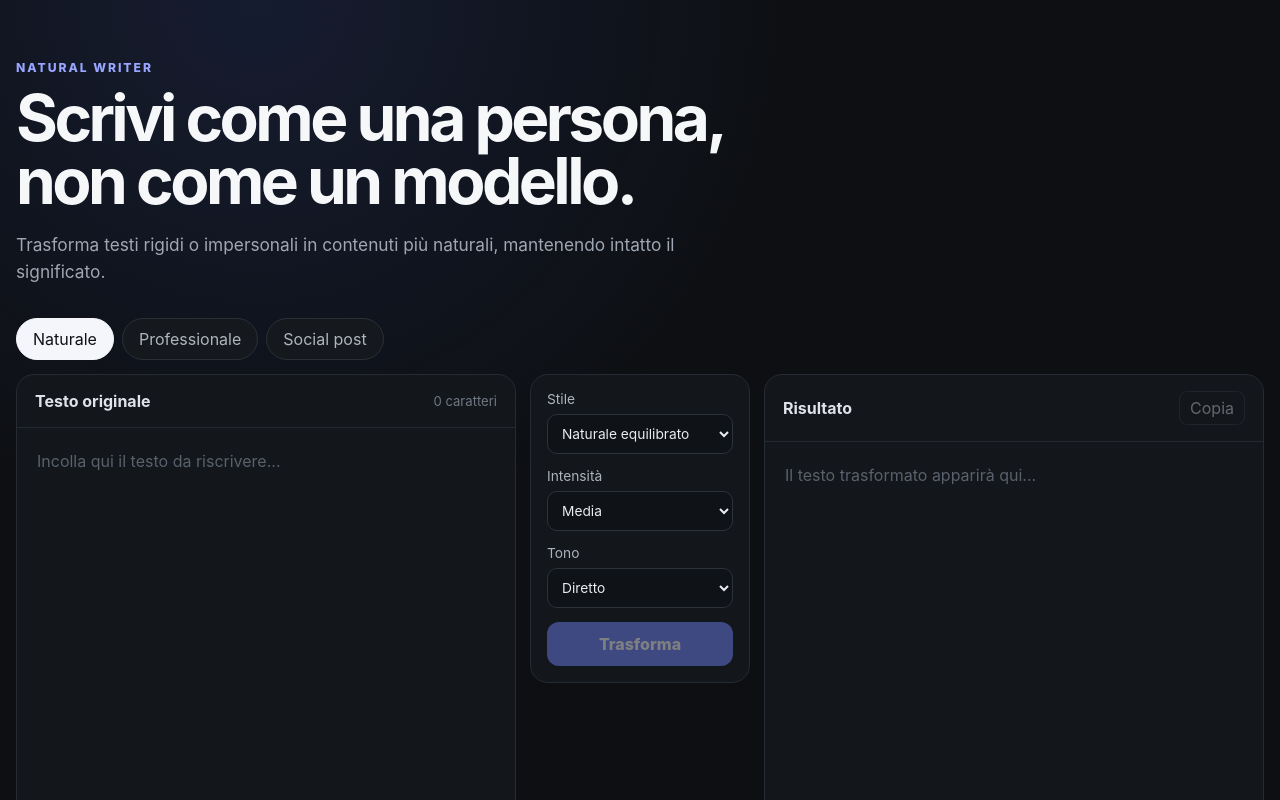
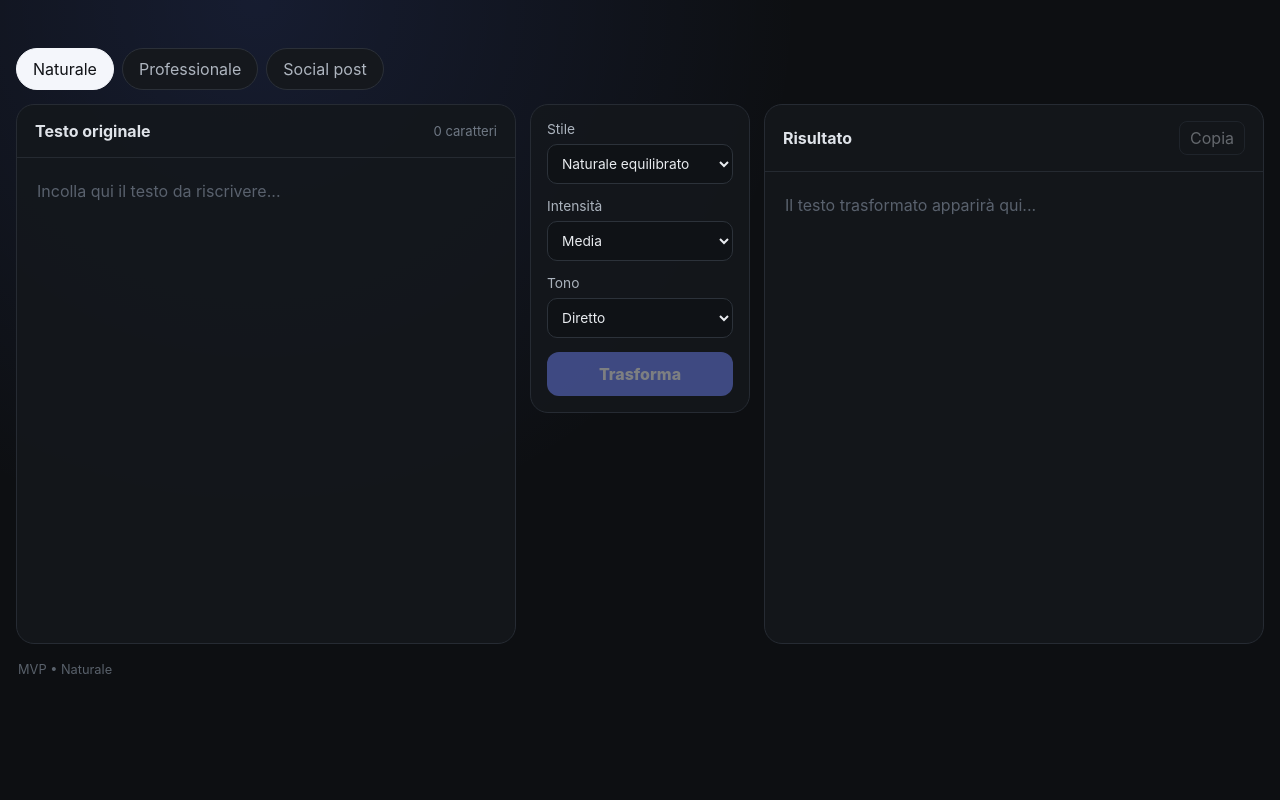
Before and after one commit to Jer1choEU/natural-writer, a Next.js app: page / in a window 1280 px wide. Shown: the top 800 px of the page. Built offline with nearby package versions, Linux system fonts and the light colour scheme.

Commit message:
ui: remove hero section

```diff
--- a/app/page.tsx
+++ b/app/page.tsx
@@ -90,17 +90,6 @@ export default function Home() {
 
   return (
     <main className="shell">
-      <header className="hero">
-        <div>
-          <p className="eyebrow">NATURAL WRITER</p>
-          <h1>Scrivi come una persona, non come un modello.</h1>
-          <p className="subtitle">
-            Trasforma testi rigidi o impersonali in contenuti più naturali,
-            mantenendo intatto il significato.
-          </p>
-        </div>
-      </header>
-
       <section className="modeBar">
         {(Object.keys(modeLabels) as Mode[]).map((item) => (
           <button
```
